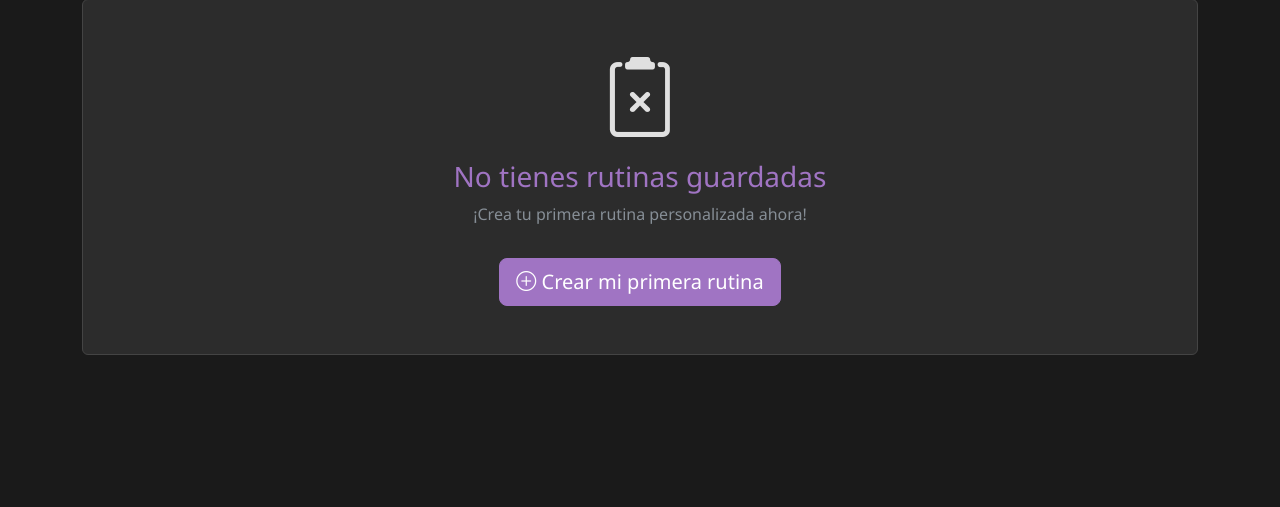
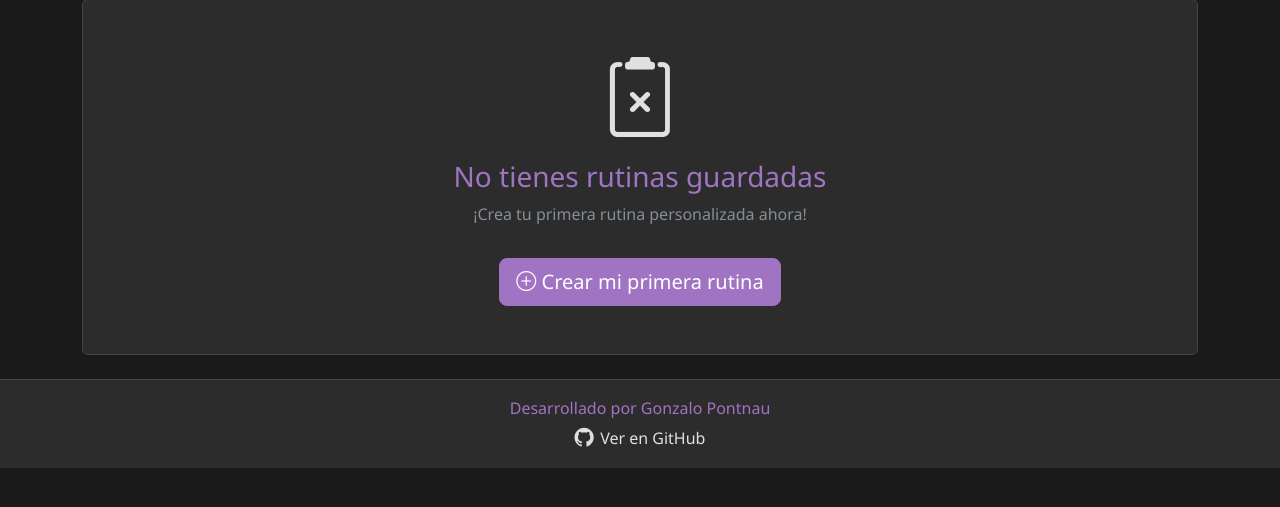
Before and after one commit to GonzaloPontnau/gym-AI, a FastAPI app: page /routines in a window 1280 px wide. Shown: the part 208-715 px from the top of the page. Run offline with FastAPI, Linux system fonts and the light colour scheme; data that the repository does not hold is empty; some libraries are stand-ins or nearby versions.

Commit message:
feat: agregar footer global y mejorar estilos de botones para una mejor visibilidad

```diff
--- a/static/css/styles.css
+++ b/static/css/styles.css
@@ -1,5 +1,3 @@
-/* static/css/styles.css */
-
 /* Estilos generales */
 body {
     font-family: 'Segoe UI', Tahoma, Geneva, Verdana, sans-serif;
@@ -7,7 +5,6 @@ body {
     color: #e0e0e0 !important;
 }
 
-/* Texto muted */
 .text-muted, small.text-muted, .form-text.text-muted {
     color: #868e96 !important;
 }
@@ -356,6 +353,61 @@ body {
     border-top: 1px solid #444 !important;
 }
 
+/* Mejorar visibilidad del icono de papelera */
+.delete-btn {
+    width: 44px;
+    height: 38px;
+    display: flex;
+    align-items: center;
+    justify-content: center;
+    padding: 0;
+}
+
+.delete-btn i {
+    font-size: 1.2rem;
+    color: #ffffff;
+}
+
+/* Estilos para el footer global */
+.global-footer {
+    background-color: #2c2c2c;
+    border-top: 1px solid #444;
+    color: #e0e0e0;
+    margin-top: 2rem;
+    padding: 1rem 0;
+}
+
+.global-footer p {
+    color: #a074c3;
+    font-weight: 500;
+    margin-bottom: 0.5rem;
+}
+
+.github-link {
+    display: inline-flex;
+    align-items: center;
+    color: #e0e0e0;
+    text-decoration: none;
+    transition: all 0.3s ease;
+    font-weight: 500;
+}
+
+.github-link i {
+    font-size: 1.2rem;
+    margin-right: 0.4rem;
+}
+
+.github-link:hover {
+    color: #a074c3;
+    transform: translateY(-2px);
+}
+
+/* Asegurarse que el icono de la basura sea visible en modo oscuro */
+.btn-danger .bi-trash-fill {
+    color: white !important;
+    font-size: 1.1rem;
+}
+
 /* Media queries para responsive */
 @media (max-width: 991px) {
     .dashboard-container {
--- a/templates/base.html
+++ b/templates/base.html
@@ -41,6 +41,20 @@
         {% block content %}{% endblock %}
     </div>
 
+    <!-- Footer global -->
+    <footer class="global-footer mt-4 py-3">
+        <div class="container text-center">
+            <div class="row">
+                <div class="col-12">
+                    <p class="mb-1">Desarrollado por Gonzalo Pontnau</p>
+                    <a href="https://github.com/GonzaloPontnau/gym-AI" target="_blank" class="github-link">
+                        <i class="bi bi-github"></i> Ver en GitHub
+                    </a>
+                </div>
+            </div>
+        </div>
+    </footer>
+
     <!-- Scripts de Bootstrap -->
     <script src="https://cdn.jsdelivr.net/npm/bootstrap@5.3.0/dist/js/bootstrap.bundle.min.js" integrity="sha384-geWF76RCwLtnZ8qwWowPQNguL3RmwHVBC9FhGdlKrxdiJJigb/j/68SIy3Te4Bkz" crossorigin="anonymous"></script>
     <!-- HTMX para interactividad -->
--- a/templates/routines_list.html
+++ b/templates/routines_list.html
@@ -39,10 +39,10 @@
                                 <a href="/dashboard/{{ routine.id }}" class="btn btn-primary flex-grow-1">
                                     Ver rutina
                                 </a>
-                                <button class="btn btn-danger"
+                                <button class="btn btn-danger delete-btn"
                                         onclick="confirmDelete({{ routine.id }}, '{{ routine.routine_name }}')"
                                         title="Eliminar rutina">
-                                    <i class="bi bi-trash"></i>
+                                    <i class="bi bi-trash-fill"></i>
                                 </button>
                             </div>
                         </div>
```
